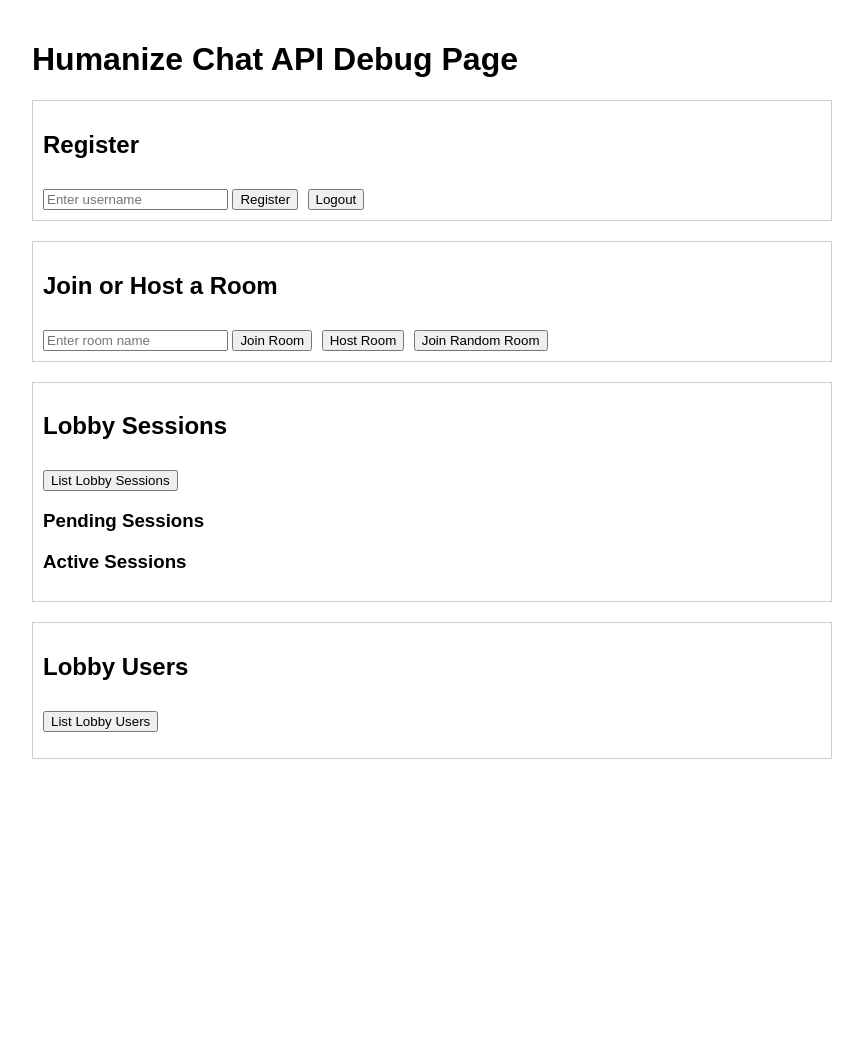
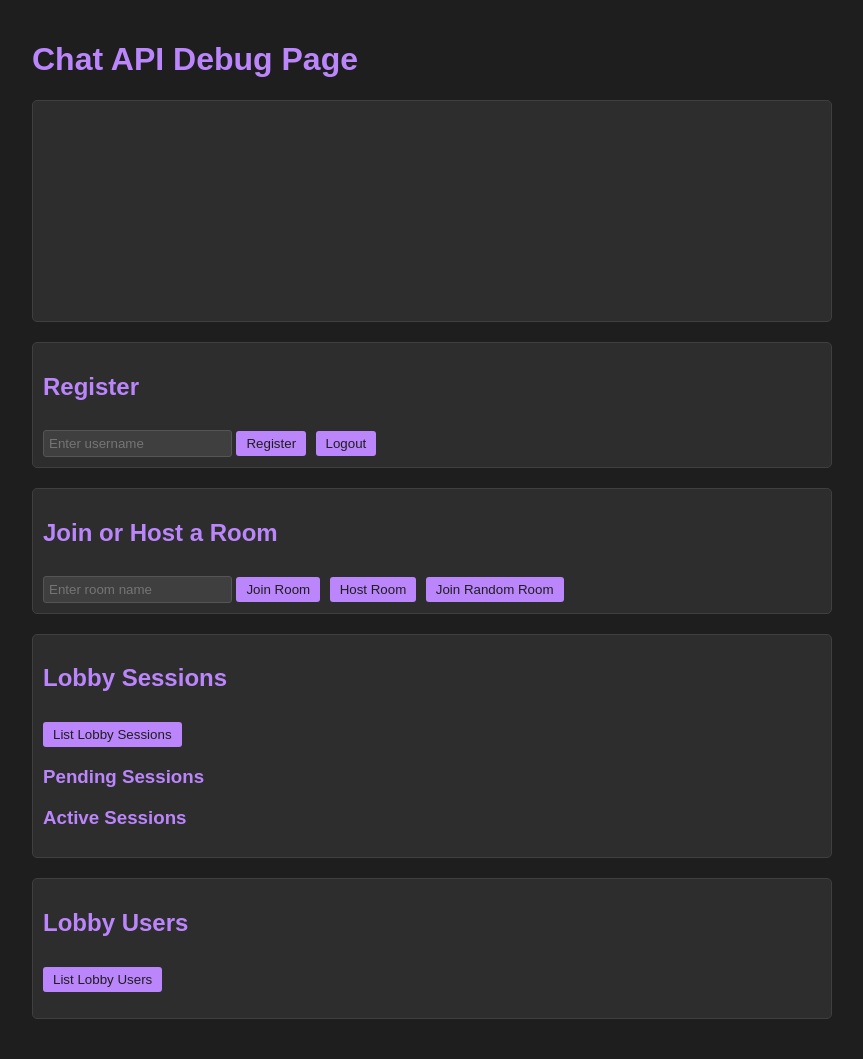
Before and after one commit to dh0169/humanize, a Flask app: page / in a window 1280 px wide. Shown: the whole page, without its empty margins (208-1071 px from the left). Before the commit the page ends 759 px from the top, so only its background shows below. Run offline with Flask 3, Linux system fonts and the light colour scheme; some libraries are stand-ins or nearby versions.

Commit message:
Added debug page

```diff
--- a/src/__init__.py
+++ b/src/__init__.py
@@ -20,8 +20,8 @@ def create_app(debug=False):
 		SECRET_KEY = os.getenv("SECRET_KEY"),
 		SESSION_COOKIE_SECURE=True,
     	SESSION_COOKIE_HTTPONLY=True,
-    	SESSION_COOKIE_SAMESITE='strict',
-    	PERMANENT_SESSION_LIFETIME=timedelta(minutes=30),
+    	SESSION_COOKIE_SAMESITE='none',
+    	PERMANENT_SESSION_LIFETIME=timedelta(minutes=60),
 		DEBUG = debug
 	)
 
--- a/src/templates/index.html
+++ b/src/templates/index.html
@@ -5,18 +5,102 @@
     <meta name="viewport" content="width=device-width, initial-scale=1.0">
     <title>Chat API Debug Page</title>
     <script src="https://cdnjs.cloudflare.com/ajax/libs/axios/0.21.1/axios.min.js"></script>
+    <script src="https://cdnjs.cloudflare.com/ajax/libs/socket.io/4.4.1/socket.io.min.js"></script>
     <style>
-        body { font-family: Arial, sans-serif; max-width: 800px; margin: 0 auto; padding: 20px; }
-        section { margin-bottom: 20px; padding: 10px; border: 1px solid #ccc; }
-        button { margin-top: 10px; margin-right: 5px; }
-        #messages { margin-top: 20px; }
-        .message { margin-bottom: 10px; }
-        .list { list-style-type: none; padding: 0; }
-        .list li { margin-bottom: 5px; }
+        body {
+            font-family: Arial, sans-serif;
+            max-width: 800px;
+            margin: 0 auto;
+            padding: 20px;
+            background-color: #1e1e1e;
+            color: #e0e0e0;
+        }
+        h1, h2, h3 {
+            color: #bb86fc;
+        }
+        section {
+            margin-bottom: 20px;
+            padding: 10px;
+            border: 1px solid #3f3f3f;
+            background-color: #2d2d2d;
+            border-radius: 5px;
+        }
+        button {
+            margin-top: 10px;
+            margin-right: 5px;
+            background-color: #bb86fc;
+            color: #1e1e1e;
+            border: none;
+            padding: 5px 10px;
+            border-radius: 3px;
+            cursor: pointer;
+        }
+        button:hover {
+            background-color: #a370d8;
+        }
+        input[type="text"] {
+            background-color: #3f3f3f;
+            color: #e0e0e0;
+            border: 1px solid #555;
+            padding: 5px;
+            border-radius: 3px;
+        }
+        #messages {
+            height: 200px;
+            overflow-y: auto;
+            border: 1px solid #3f3f3f;
+            padding: 10px;
+            margin-bottom: 20px;
+            background-color: #2d2d2d;
+            border-radius: 5px;
+        }
+        .message {
+            margin-bottom: 10px;
+            background-color: #3f3f3f;
+            padding: 5px;
+            border-radius: 3px;
+        }
+        .list {
+            list-style-type: none;
+            padding: 0;
+        }
+        .list li {
+            margin-bottom: 5px;
+            background-color: #3f3f3f;
+            padding: 5px;
+            border-radius: 3px;
+        }
+        #chatSection {
+            display: none;
+        }
+        #chatMessages {
+            height: 150px;
+            overflow-y: auto;
+            border: 1px solid #3f3f3f;
+            padding: 10px;
+            margin-bottom: 10px;
+            background-color: #2d2d2d;
+            border-radius: 5px;
+        }
+        ::-webkit-scrollbar {
+            width: 10px;
+        }
+        ::-webkit-scrollbar-track {
+            background: #2d2d2d;
+        }
+        ::-webkit-scrollbar-thumb {
+            background: #555;
+            border-radius: 5px;
+        }
+        ::-webkit-scrollbar-thumb:hover {
+            background: #666;
+        }
     </style>
 </head>
 <body>
-    <h1>Humanize Chat API Debug Page</h1>
+    <h1>Chat API Debug Page</h1>
+
+    <div id="messages"></div>
 
     <section id="register">
         <h2>Register</h2>
@@ -48,11 +132,19 @@
         <ul id="usersList" class="list"></ul>
     </section>
 
-    <div id="messages"></div>
+    <section id="chatSection">
+        <h2>Chat</h2>
+        <div id="chatMessages"></div>
+        <input type="text" id="chatInput" placeholder="Type a message...">
+        <button onclick="sendMessage()">Send</button>
+    </section>
+
 
     <script>
         const API_URL = 'http://localhost:5000/api';
         let currentUser = null;
+        let socket = null;
+        let roomName = null;
 
         // Configure axios
         axios.defaults.withCredentials = true;
@@ -64,6 +156,7 @@
             messageElement.className = 'message';
             messageElement.textContent = message;
             messagesDiv.appendChild(messageElement);
+            messagesDiv.scrollTop = messagesDiv.scrollHeight;
         }
 
         async function register() {
@@ -86,6 +179,7 @@
                 const response = await axios.get(`${API_URL}/logout`);
                 showMessage(response.data.message);
                 currentUser = null;
+                disconnectSocket();
             } catch (error) {
                 showMessage(`Error: ${error.response?.data?.message || error.message}`);
             }
@@ -96,6 +190,7 @@
             try {
                 const response = await axios.post(`${API_URL}/lobby`, { type: 'join', room });
                 showMessage(`Join room response: ${JSON.stringify(response.data)}`);
+                connectSocket(response.data.ws, response.data.data.room);
             } catch (error) {
                 showMessage(`Error: ${error.response?.data?.message || error.message}`);
             }
@@ -106,6 +201,7 @@
             try {
                 const response = await axios.post(`${API_URL}/lobby`, { type: 'host', room });
                 showMessage(`Host room response: ${JSON.stringify(response.data)}`);
+                connectSocket(response.data.ws, response.data.data.room);
             } catch (error) {
                 showMessage(`Error: ${error.response?.data?.message || error.message}`);
             }
@@ -115,6 +211,8 @@
             try {
                 const response = await axios.post(`${API_URL}/lobby`, { type: 'join', random: true });
                 showMessage(`Join random room response: ${JSON.stringify(response.data)}`);
+                connectSocket(response.data.ws, response.data.data.room);
+
             } catch (error) {
                 showMessage(`Error: ${error.response?.data?.message || error.message}`);
             }
@@ -169,6 +267,62 @@
                 showMessage(`Error: ${error.response?.data?.message || error.message}`);
             }
         }
+
+        function connectSocket(socketUrl, currentRoom) {
+            if (socket) {
+                socket.disconnect();
+            }
+
+            socket = io(socketUrl, {
+                transports: ['websocket'],
+                withCredentials: true
+            });
+
+            roomName = currentRoom
+
+            socket.on('connect', () => {
+                console.log('Connected to chat server');
+                document.getElementById('chatSection').style.display = 'block';
+                socket.emit("join", {"username" : currentUser, "room" : roomName})
+            });
+
+            socket.on('disconnect', () => {
+                document.getElementById('chatSection').style.display = 'none';
+            });
+
+            socket.on('message', (data) => {
+                if (data.from == currentUser)
+                    return;
+                const chatMessages = document.getElementById('chatMessages');
+                const messageElement = document.createElement('div');
+                messageElement.textContent = `${data.from}: ${data.message}`;
+                chatMessages.appendChild(messageElement);
+                chatMessages.scrollTop = chatMessages.scrollHeight;
+                console.log(data)
+            });
+        }
+
+        function disconnectSocket() {
+            if (socket) {
+                socket.disconnect();
+                socket = null;
+                document.getElementById('chatSection').style.display = 'none';
+            }
+        }
+
+        function sendMessage() {
+            const chatInput = document.getElementById('chatInput');
+            const message = chatInput.value;
+            if (message && socket) {
+                socket.emit('message', { "message": message, "room": roomName, "from": currentUser });
+                const chatMessages = document.getElementById('chatMessages');
+                const messageElement = document.createElement('div');
+                messageElement.textContent = `${currentUser}: ${message}`;
+                chatMessages.appendChild(messageElement);
+                chatMessages.scrollTop = chatMessages.scrollHeight;
+                chatInput.value = '';
+            }
+        }
     </script>
 </body>
 </html>
```
Also changed, not shown: src/api.py (+10 -8 lines), src/chat.py (+20 -17 lines), src/manager.py (+14 -10 lines).
